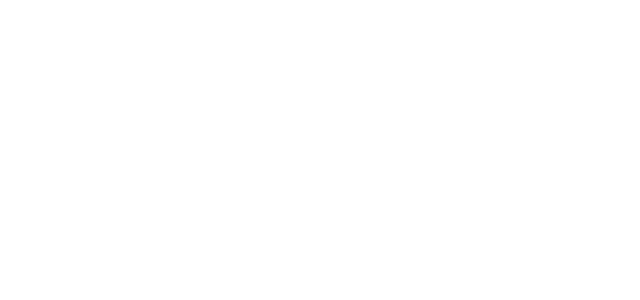
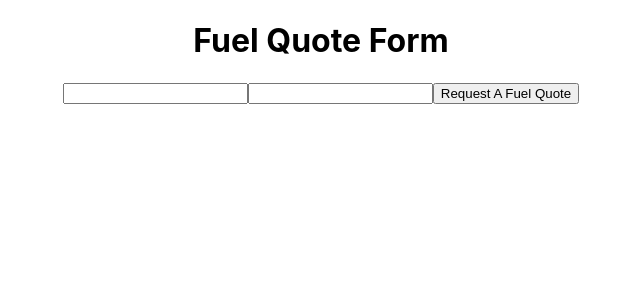
Before and after one commit to mathews1193/Fuel-Management-System, a React (Create React App) app: page /fuel-quote in a window 1280 px wide. Shown: the top 300 px of the page, without its empty margins (319-959 px from the left). Built offline with nearby package versions, Linux system fonts and the light colour scheme.

Commit message:
created input boxes for fuel quote form

```diff
--- /dev/null
+++ b/src/components/Fuel.js
@@ -0,0 +1,22 @@
+import React from 'react';
+
+function Fuel() {
+    return (
+        <div>
+            <h1> Fuel Quote Form</h1>
+
+            <input
+               type = "text"
+               autofocus required
+               />
+            <input
+               type = "text"
+               autofocus required
+               />
+
+            <button>Request A Fuel Quote</button>
+        </div>
+    )
+}
+
+export default Fuel
--- a/src/containers/Fuel-Quote/Fuel.js
+++ b/src/containers/Fuel-Quote/Fuel.js
@@ -1,9 +1,10 @@
 import React from 'react'
+import FuelQuote from '../../components/Fuel';
 
 function Fuel() {
     return (
         <div>
-
+            <FuelQuote/>
         </div>
     )
 }
```
Also changed, not shown: src/components/Dashboard.js (added, +11 -0 lines), src/components/Login.js (added, +11 -0 lines), src/components/Profile.js (added, +11 -0 lines), src/components/SignUp.js (added, +11 -0 lines).
